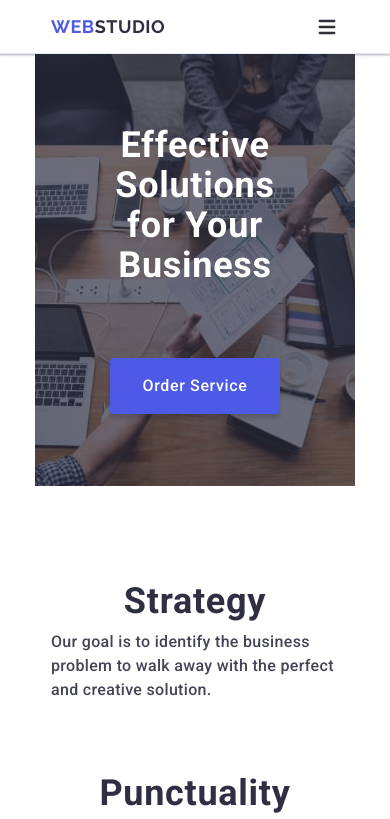
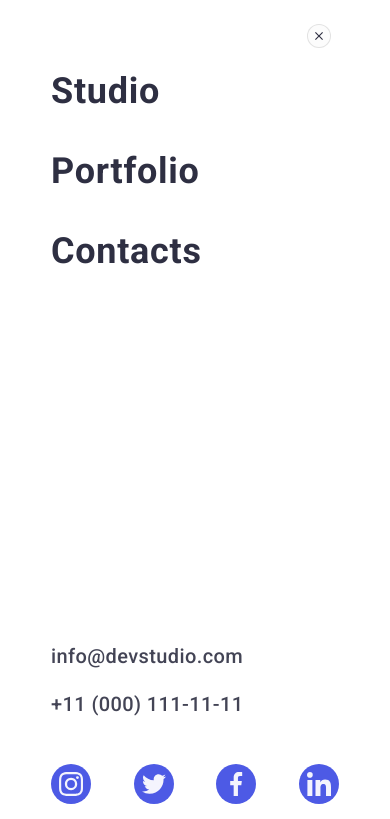
Before and after one commit to Gurin5193/goit-markup-hw-06, a plain HTML site: page index.html in a window 390 px wide. Shown: the top 819 px of the page. Drawn offline with nearby package versions, Linux system fonts and the light colour scheme.

Commit message:
last correction

```diff
--- a/css/styles.css
+++ b/css/styles.css
@@ -319,6 +319,9 @@ button {
   display: flex;
   flex-direction: column;
   gap: 24px;
+}
+
+.mobile-contacts {
   margin-bottom: 48px;
 }
 
--- a/index.html
+++ b/index.html
@@ -67,7 +67,7 @@
 
       <!-- Mobile menu -->
 
-      <div class="mobile-menu">
+      <div class="mobile-menu is-open">
         <div class="container mobile-menu-container">
           <button class="mobile-menu-btn" type="button">
             <svg class="mobile-icon-close" width="8" height="8">
```
